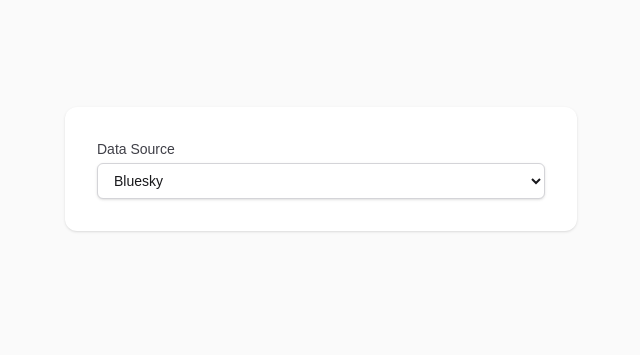
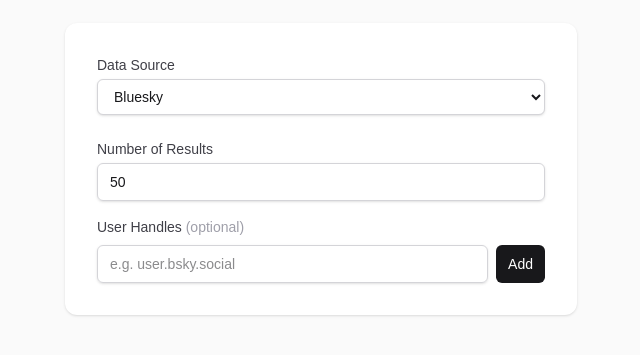
Before and after one commit to METResearchGroup/lab_data_integrations_interface, a Next.js app in the folder ui/: page / in a window 1280 px wide. Shown: the part 231-586 px from the top of the page, without its empty margins (319-959 px from the left). Built offline with nearby package versions, Linux system fonts and the light colour scheme.

Commit message:
add parameters inputs

```diff
--- a/ui/src/app/page.tsx
+++ b/ui/src/app/page.tsx
@@ -2,15 +2,19 @@
 
 import { useState } from 'react'
 import DataSourceDropdown from '@/components/DataSourceDropdown'
+import ParametersInput from '@/components/ParametersInput'
 import { DataSourceId } from '@/lib/sources'
+import { CollectionParams } from '@/lib/types'
 
 export default function Home() {
   const [source, setSource] = useState<DataSourceId>('bluesky')
+  const [params, setParams] = useState<CollectionParams>({ limit: 50 })
 
   return (
     <main className="flex min-h-screen flex-col items-center justify-center bg-zinc-50">
-      <div className="w-full max-w-lg rounded-xl bg-white p-8 shadow-sm">
+      <div className="w-full max-w-lg rounded-xl bg-white p-8 shadow-sm flex flex-col gap-6">
         <DataSourceDropdown value={source} onChange={setSource} />
+        <ParametersInput source={source} value={params} onChange={setParams} />
       </div>
     </main>
   )
--- /dev/null
+++ b/ui/src/components/HandlesInput.tsx
@@ -0,0 +1,64 @@
+'use client'
+
+import { useState } from 'react'
+
+interface HandlesInputProps {
+  value: string[]
+  onChange: (value: string[]) => void
+}
+
+export default function HandlesInput({ value, onChange }: HandlesInputProps) {
+  const [input, setInput] = useState('')
+
+  function add() {
+    const trimmed = input.trim()
+    if (!trimmed || value.includes(trimmed)) return
+    onChange([...value, trimmed])
+    setInput('')
+  }
+
+  function remove(handle: string) {
+    onChange(value.filter((h) => h !== handle))
+  }
+
+  return (
+    <div className="flex flex-col gap-2">
+      <label className="text-sm font-medium text-zinc-700">
+        User Handles <span className="font-normal text-zinc-400">(optional)</span>
+      </label>
+      <div className="flex gap-2">
+        <input
+          type="text"
+          value={input}
+          onChange={(e) => setInput(e.target.value)}
+          onKeyDown={(e) => { if (e.key === 'Enter') { e.preventDefault(); add() } }}
+          placeholder="e.g. user.bsky.social"
+          className="flex-1 rounded-md border border-zinc-300 px-3 py-2 text-sm text-zinc-900 shadow-sm focus:border-zinc-500 focus:outline-none focus:ring-1 focus:ring-zinc-500"
+        />
+        <button
+          type="button"
+          onClick={add}
+          className="rounded-md bg-zinc-900 px-3 py-2 text-sm font-medium text-white hover:bg-zinc-700"
+        >
+          Add
+        </button>
+      </div>
+      {value.length > 0 && (
+        <ul className="flex flex-wrap gap-2">
+          {value.map((handle) => (
+            <li key={handle} className="flex items-center gap-1 rounded-full bg-zinc-100 px-3 py-1 text-sm text-zinc-700">
+              {handle}
+              <button
+                type="button"
+                onClick={() => remove(handle)}
+                className="ml-1 text-zinc-400 hover:text-zinc-700"
+              >
+                ×
+              </button>
+            </li>
+          ))}
+        </ul>
+      )}
+    </div>
+  )
+}
--- /dev/null
+++ b/ui/src/components/LimitInput.tsx
@@ -0,0 +1,24 @@
+'use client'
+
+interface LimitInputProps {
+  value: number
+  onChange: (value: number) => void
+}
+
+export default function LimitInput({ value, onChange }: LimitInputProps) {
+  return (
+    <div className="flex flex-col gap-1">
+      <label htmlFor="limit" className="text-sm font-medium text-zinc-700">
+        Number of Results
+      </label>
+      <input
+        id="limit"
+        type="number"
+        min={1}
+        value={value}
+        onChange={(e) => onChange(parseInt(e.target.value, 10))}
+        className="rounded-md border border-zinc-300 px-3 py-2 text-sm text-zinc-900 shadow-sm focus:border-zinc-500 focus:outline-none focus:ring-1 focus:ring-zinc-500"
+      />
+    </div>
+  )
+}
--- /dev/null
+++ b/ui/src/components/ParametersInput.tsx
@@ -0,0 +1,27 @@
+'use client'
+
+import { DataSourceId } from '@/lib/sources'
+import { CollectionParams } from '@/lib/types'
+import LimitInput from '@/components/LimitInput'
+import HandlesInput from '@/components/HandlesInput'
+
+interface ParametersInputProps {
+  source: DataSourceId
+  value: CollectionParams
+  onChange: (value: CollectionParams) => void
+}
+
+export default function ParametersInput({ source: _source, value, onChange }: ParametersInputProps) {
+  return (
+    <div className="flex flex-col gap-4">
+      <LimitInput
+        value={value.limit}
+        onChange={(limit) => onChange({ ...value, limit })}
+      />
+      <HandlesInput
+        value={value.handles ?? []}
+        onChange={(handles) => onChange({ ...value, handles })}
+      />
+    </div>
+  )
+}
--- /dev/null
+++ b/ui/src/lib/types.ts
@@ -0,0 +1,4 @@
+export type CollectionParams = {
+  limit: number
+  handles?: string[]
+}
```
